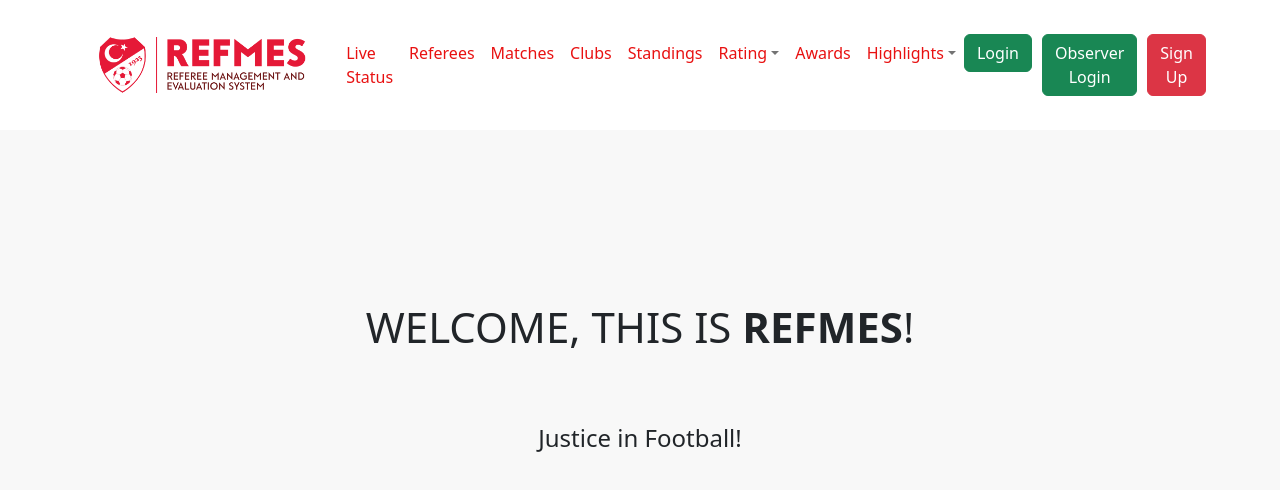
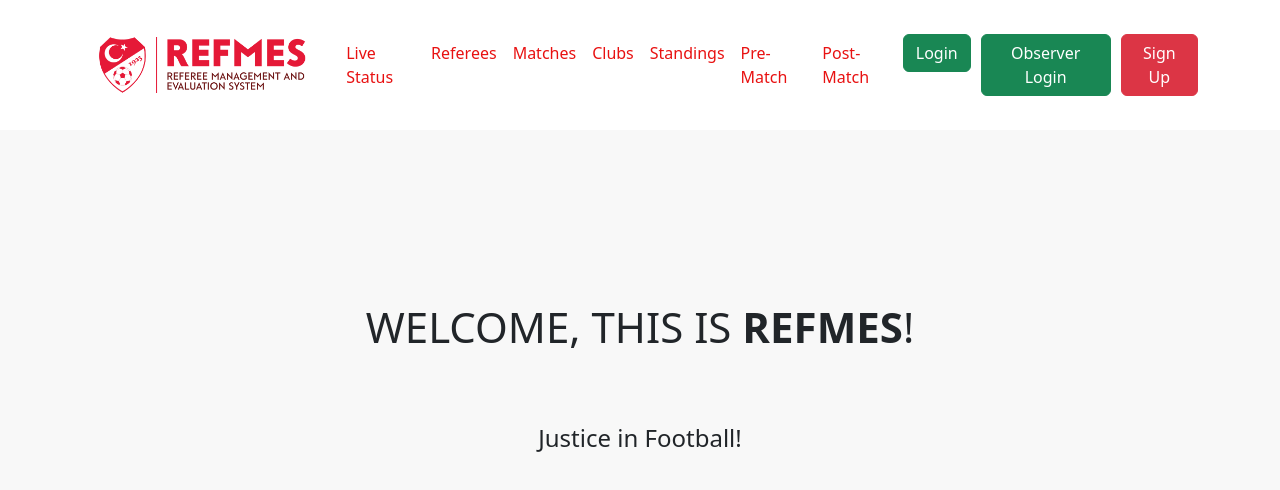
Before and after one commit to QuZu/CS308-Team-1-REFMES, a React (Create React App) app in the folder client/: page / in a window 1280 px wide. Shown: the top 490 px of the page. Built offline with nearby package versions, Linux system fonts and the light colour scheme.

Commit message:
Fix post match comment path
Updated the path of the post match comment page

```diff
--- a/client/src/App.js
+++ b/client/src/App.js
@@ -83,7 +83,7 @@ function App() {
         <Route path="/clubs" element={<ClubsPage />} />
         <Route path="/matches" element={<MatchesPage />} />
         <Route path="/referees" element={<RefereesPage />} />
-        <Route path="/matches/:matchID" element={<PostMatchCommentPage />} />
+        <Route path="/match/:matchID/comment" element={<PostMatchCommentPage />} />
         <Route path="/match/:matchID" element={<SingleMatchPage />} />
         <Route path="*" element={<ErrorPage />} />
         <Route path="/post-comment" element={<PostMatchCommentPage/>} />
--- a/client/src/components/appnavbar.jsx
+++ b/client/src/components/appnavbar.jsx
@@ -29,15 +29,8 @@ function Brand() {
             <Nav.Link href="/matches" className="navText">Matches</Nav.Link>
             <Nav.Link href="/clubs" className="navText">Clubs</Nav.Link>
             <Nav.Link href="/standings" className="navText">Standings</Nav.Link>
-            <NavDropdown title={<span className="navText">Rating</span>} id="basic-nav-dropdown">
-              <NavDropdown.Item href="/pre-match">Pre-Match Rating</NavDropdown.Item>
-              <NavDropdown.Item href="/post-match">Post-Match Rating</NavDropdown.Item>
-            </NavDropdown>
-            <Nav.Link href="/awards" className="navText">Awards</Nav.Link>
-            <NavDropdown title={<span className="navText">Highlights</span>} id="basic-nav-dropdown">
-              <NavDropdown.Item href="/highlights/weekly">Weekly Highlights</NavDropdown.Item>
-              <NavDropdown.Item href="/highlights/monthly">Monthly Highlights</NavDropdown.Item>
-            </NavDropdown>
+            <Nav.Link href="/pre-match" className="navText">Pre-Match</Nav.Link>
+            <Nav.Link href="/post-match" className="navText">Post-Match</Nav.Link>
             { !currentUser ?
               <a></a>:
               <Nav.Link href="/profile" className="navText">My Profile</Nav.Link>}
--- a/client/src/components/ratingbox/ratingbox.jsx
+++ b/client/src/components/ratingbox/ratingbox.jsx
@@ -146,7 +146,7 @@ function RatingBox({ matchData }) {
                 </div>
             </div>
             <div className="rating-comment-container">
-                <div className="rating-comment-add-button"><Link to={`../matches/${matchData._id}`}>Add Comment</Link></div>
+                <div className="rating-comment-add-button"><Link to={`../match/${matchData._id}/comment`}>Add Comment</Link></div>
             </div>
         </div>
         </>
```
